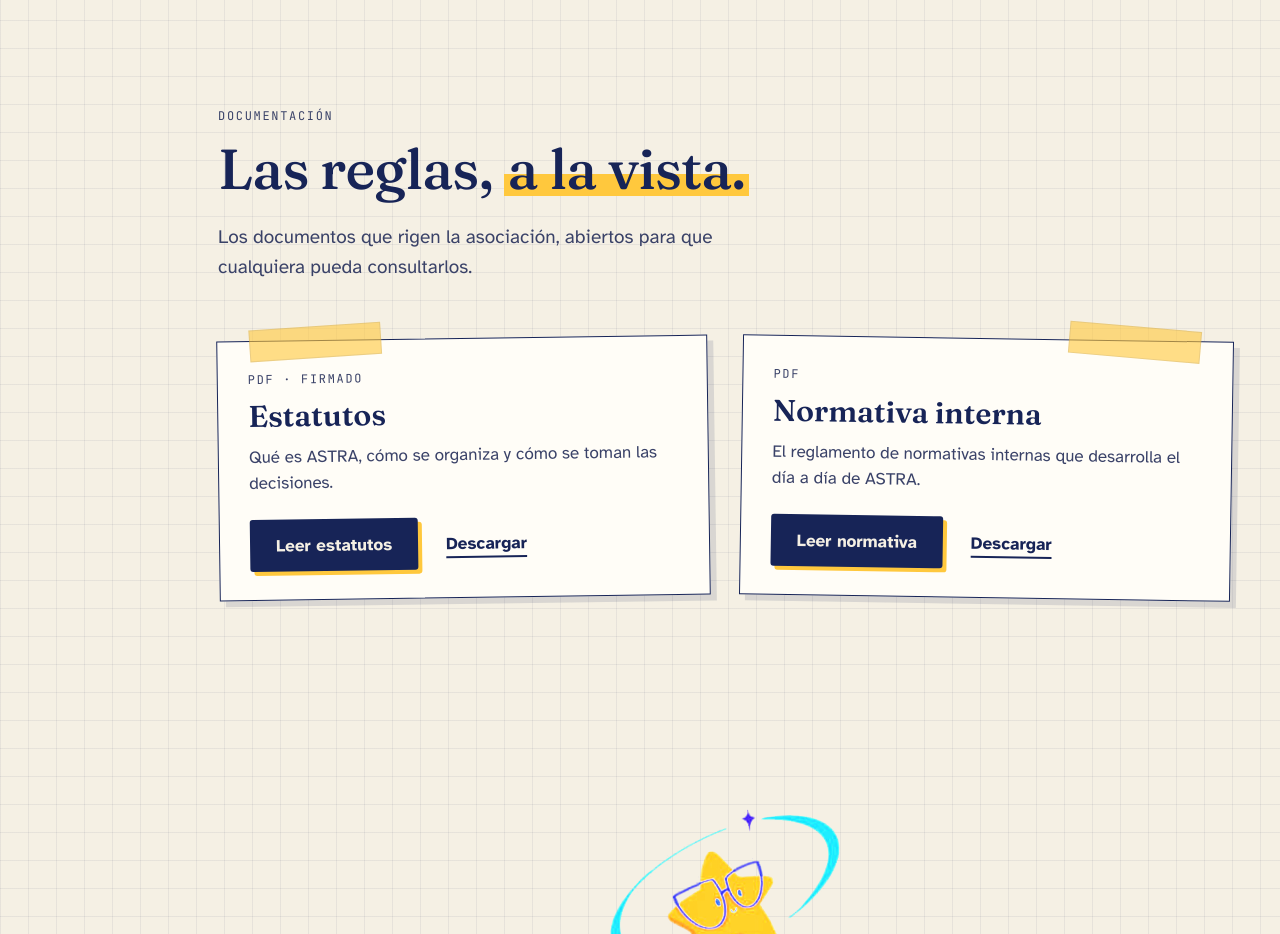
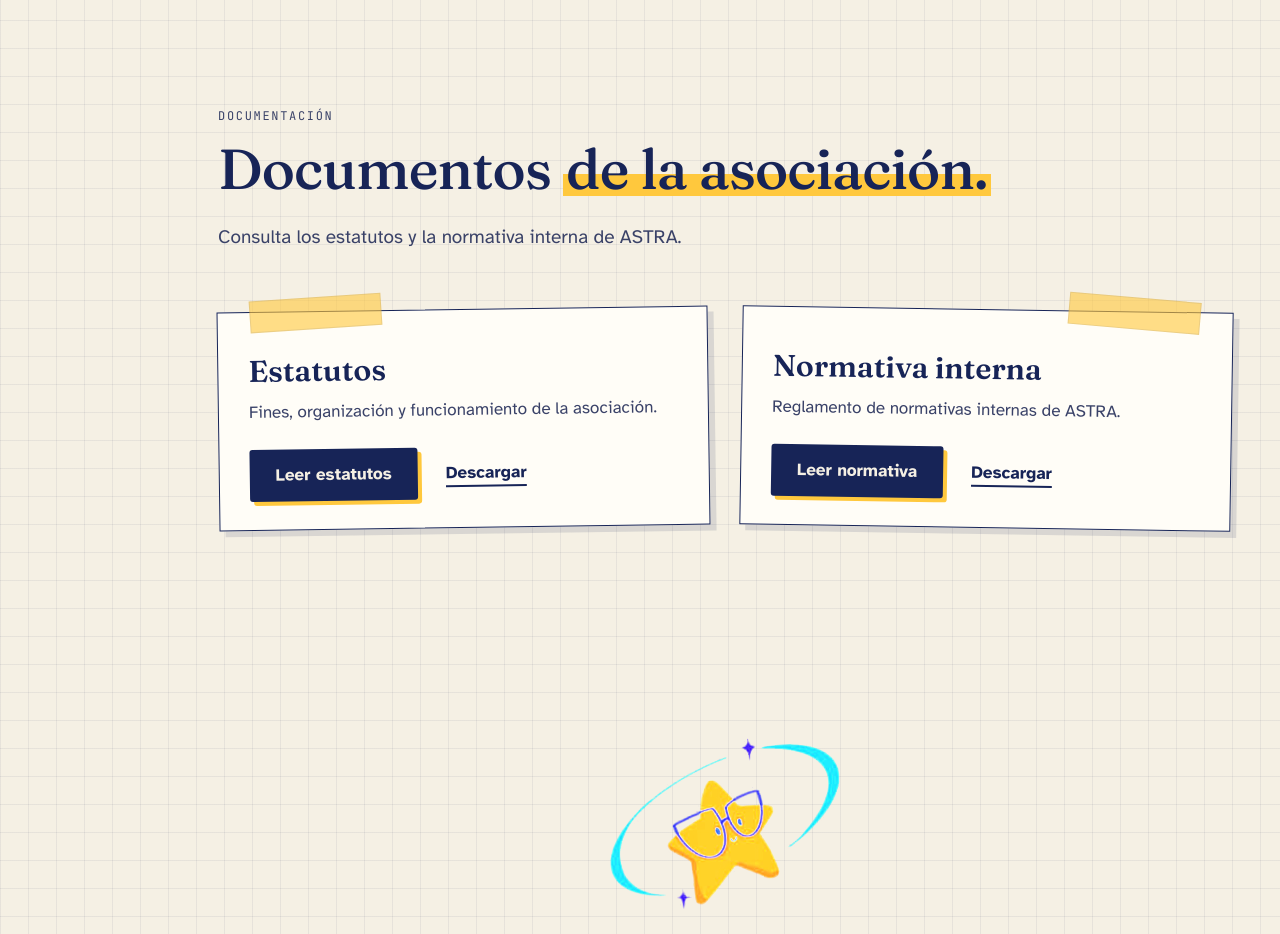
Before and after one commit to NadineRosita/ASTRAweb, a plain HTML site: page index.html in a window 1280 px wide. Shown: the part 4880-5814 px from the top of the page. Drawn offline with nearby package versions, Linux system fonts and the light colour scheme.

```diff
--- a/index.html
+++ b/index.html
@@ -266,14 +266,13 @@ Añadir a mi calendario</a>
 <!-- Documentación -->
 <section id="documentacion" class="wrap section" aria-labelledby="titular-documentacion">
 <p class="mono eyebrow">Documentación</p>
-<h2 class="serif h2" id="titular-documentacion">Las reglas, <span class="hl">a la vista.</span></h2>
-<p class="lede">Los documentos que rigen la asociación, abiertos para que cualquiera pueda consultarlos.</p>
+<h2 class="serif h2" id="titular-documentacion">Documentos <span class="hl">de la asociación.</span></h2>
+<p class="lede">Consulta los estatutos y la normativa interna de ASTRA.</p>
 <div class="docs-row">
 <div class="icard">
 <span class="tape"></span>
-<p class="mono">PDF · firmado</p>
 <h3 class="serif">Estatutos</h3>
-<p>Qué es ASTRA, cómo se organiza y cómo se toman las decisiones.</p>
+<p>Fines, organización y funcionamiento de la asociación.</p>
 <div class="actions">
 <a href="docs/estatutos-astra.pdf" class="btn-ink" target="_blank" rel="noopener">Leer estatutos</a>
 <a href="docs/estatutos-astra.pdf" class="btn-line" download>Descargar</a>
@@ -281,9 +280,8 @@ Añadir a mi calendario</a>
 </div>
 <div class="icard">
 <span class="tape"></span>
-<p class="mono">PDF</p>
 <h3 class="serif">Normativa interna</h3>
-<p>El reglamento de normativas internas que desarrolla el día a día de ASTRA.</p>
+<p>Reglamento de normativas internas de ASTRA.</p>
 <div class="actions">
 <a href="docs/normativa-interna-astra.pdf" class="btn-ink" target="_blank" rel="noopener">Leer normativa</a>
 <a href="docs/normativa-interna-astra.pdf" class="btn-line" download>Descargar</a>
```
